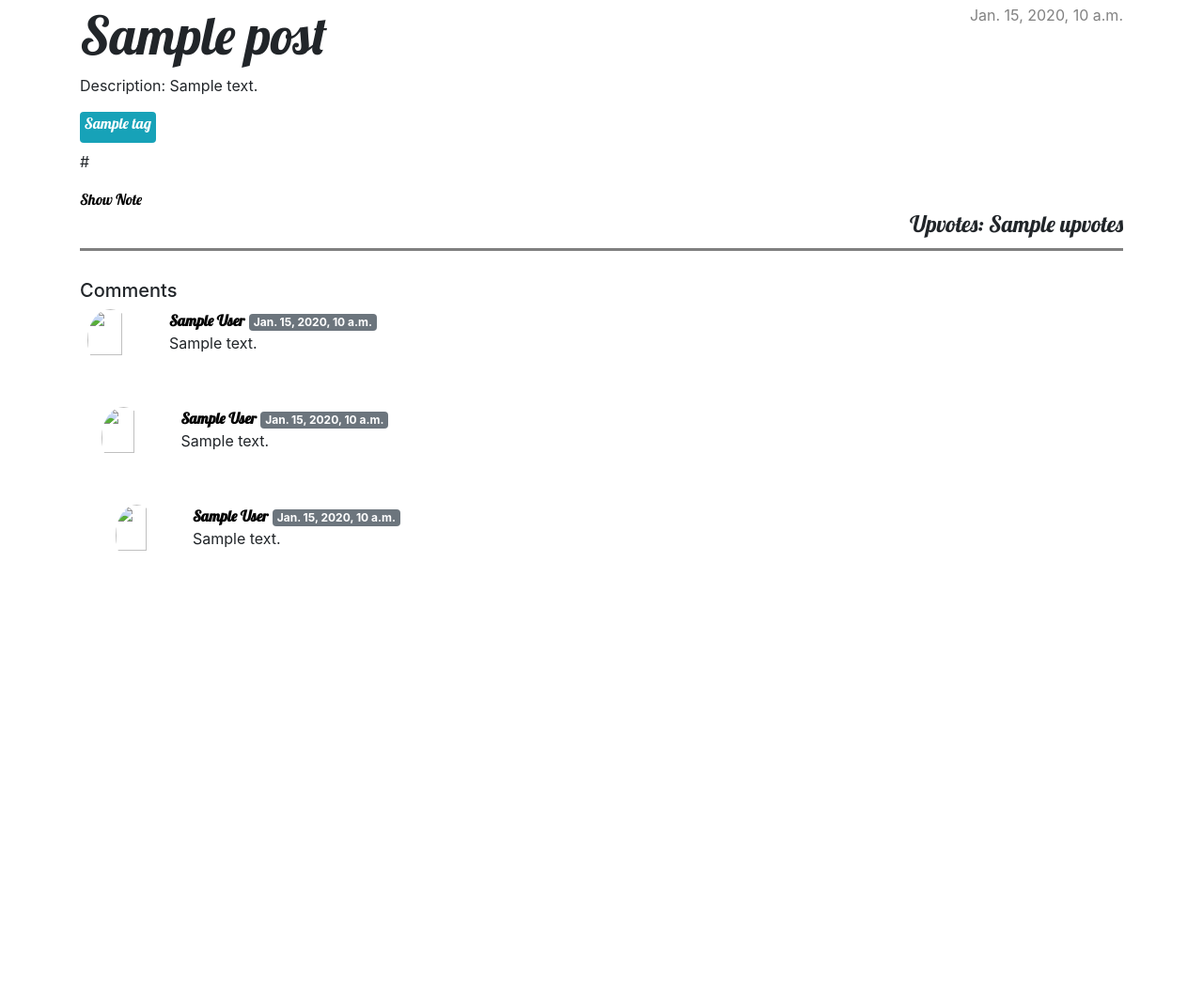
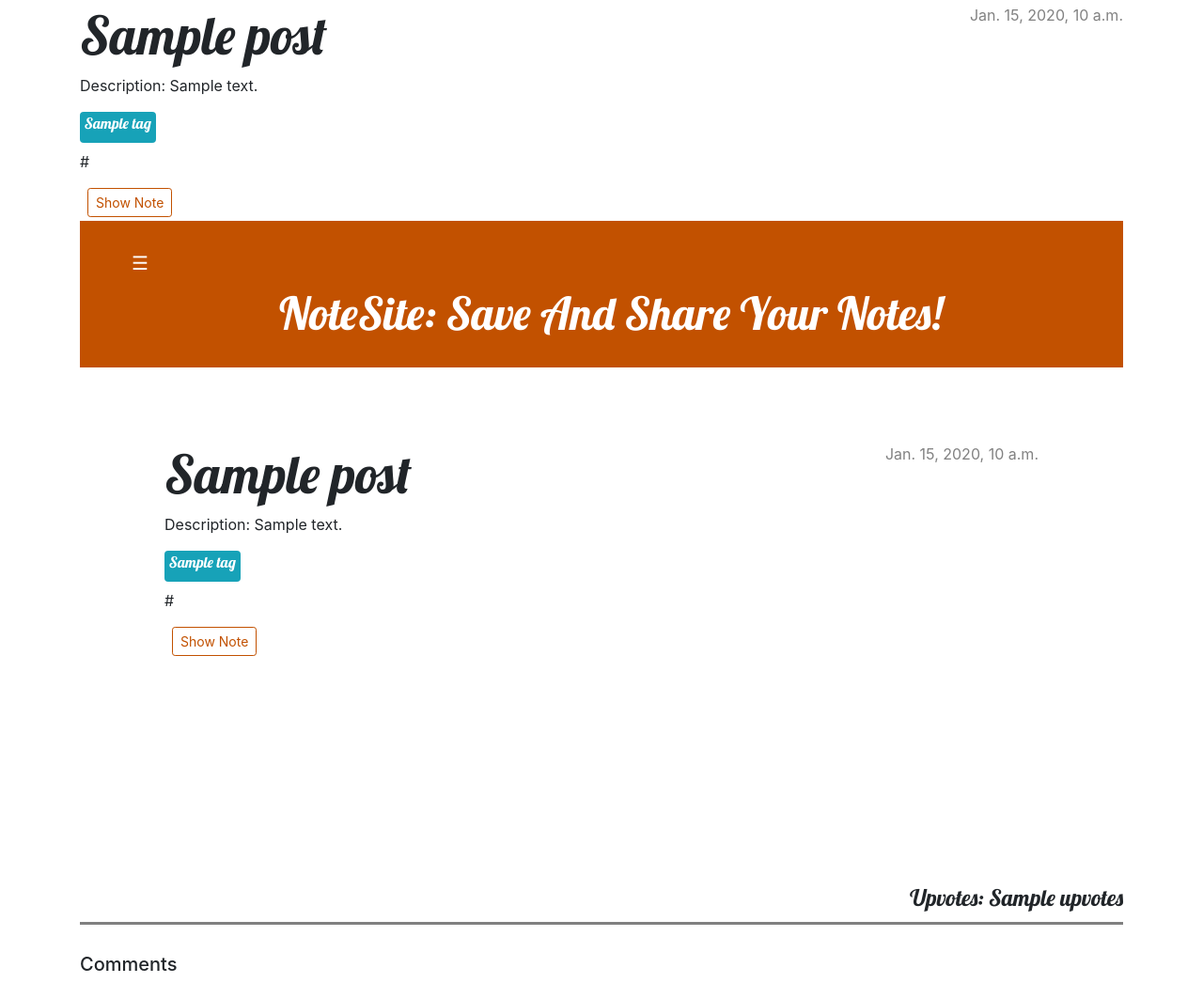
Before and after one commit to Ciryandil/notesite, a Django app: template blog/templates/blog/post_detail.html in a window 1280 px wide. Shown: the part 232-1278 px from the top of the page at 94% size. Before the commit the page ends 818 px from the top, so only its background shows below. Run offline with Django 3.2, Linux system fonts and the light colour scheme; the template is opened without the code that fills it: most values are stand-ins (such as "Sample title", 1, 10 or a date in 2020); some libraries are stand-ins or nearby versions.

Commit message:
template change

```diff
--- a/blog/templates/blog/post_detail.html
+++ b/blog/templates/blog/post_detail.html
@@ -29,9 +29,12 @@
     </div>
     <div class="note-link">
         <p>{{url}}</p>
-        <a class="dropbox-embed" href="{{url}}">Show Note</a>
+        <button class="btn btn-sm btn-primary" type="button" data-toggle="collapse" data-target="#notebox">
+            Show Note
+        </button>
         <div>
 
+            <iframe id = "notebox" src="{{url}}" allowfullscreen webkitallowfullscreen mozallowfullscreen height="700" width="100%" frameborder="0" marginheight="0" marginwidth="0" ></iframe>
         {% if request.user.is_authenticated %}
         {% if request.user != post.author %}
         {% if flag == 2 %}
```
